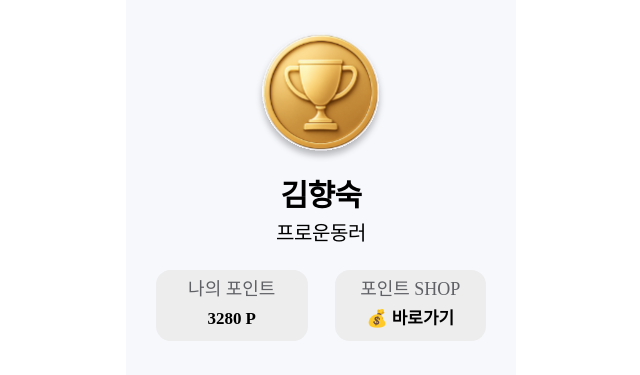
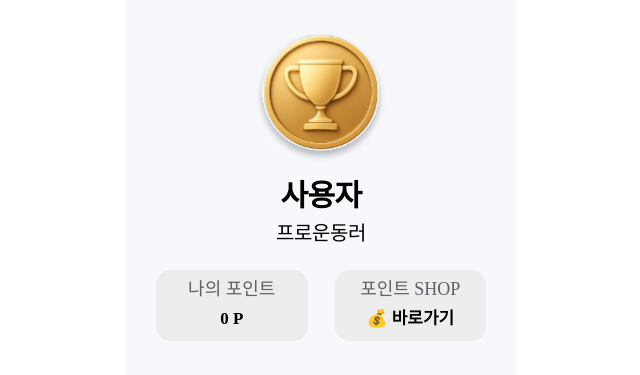
Before and after one commit to SKTHON-CAFFEINE/MANJIL_FE, a React (Vite) app: page /my in a window 1280 px wide. Shown: the top 375 px of the page, without its empty margins (319-959 px from the left). Built offline with nearby package versions, Linux system fonts and the light colour scheme; no server answers; sample sign-in values are in the browser's storage; a web font is replaced by a local one.

Commit message:
배포 수정

```diff
--- a/src/routes/my/mypage.jsx
+++ b/src/routes/my/mypage.jsx
@@ -2,9 +2,27 @@ import styled from "styled-components";
 import badge from "../../shared/assets/icon/home/badge.svg";
 import right_button from "../../shared/assets/icon/right_button.svg";
 import { useNavigate } from "react-router-dom";
+import { useEffect,useState } from "react";
+import { APIService } from "../../shared/lib/api";
 
 export default function MyPage() {
   const navigate = useNavigate();
+  const [name,setName]=useState("사용자");
+  const [point,setPoint]=useState(0);
+
+  useEffect(()=>{
+    const getMyData=async ()=>{
+      try{
+      const response=await APIService.private.get("/users/summary");
+      setName(response.data.username);
+      setPoint(response.data.point);
+      }catch(error){
+        console.error('정보 불러오기 실패:', error);
+      }
+    }
+
+    getMyData();
+  })
 
   const otherPage = (o) => {
     switch (o) {
@@ -24,12 +42,12 @@ export default function MyPage() {
   return (
     <Page>
       <img src={badge} style={{ width: "149px", height: "149px" }} />
-      <Name>김향숙</Name>
+      <Name>{name}</Name>
       <NickName>프로운동러</NickName>
       <PointGroup>
         <PointBox>
           <PointText>나의 포인트</PointText>
-          <Point>3280 P</Point>
+          <Point>{point} P</Point>
         </PointBox>
         <PointBox>
           <PointText>포인트 SHOP</PointText>
```
Also changed, not shown: 1 other file (tests, documents, lock files or other folders).
